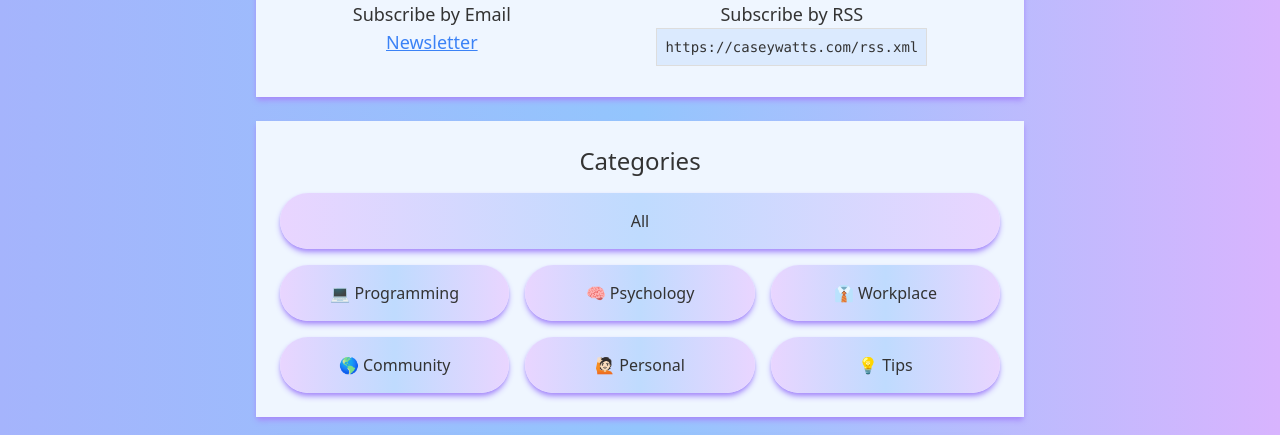
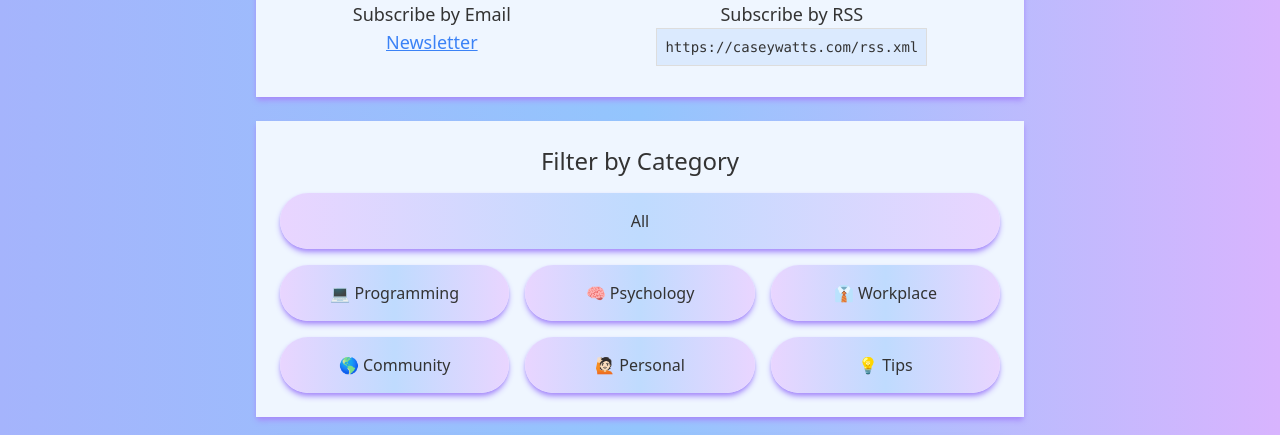
Before and after one commit to caseywatts/caseywatts-blog, an Astro site: page /blog in a window 1280 px wide. Shown: the part 180-615 px from the top of the page. Built offline with nearby package versions, Linux system fonts and the light colour scheme; Astro itself is replaced by a stand-in of ours; some packages are replaced by stand-ins of ours.

Commit message:
rename blog categories to filter by category

```diff
--- a/src/components/BlogPostIndex.svelte
+++ b/src/components/BlogPostIndex.svelte
@@ -39,7 +39,7 @@
     </div>
   </div>
   <div class="panel panel-main space-y-4">
-    <h2 class="text-center text-2xl">Categories</h2>
+    <h2 class="text-center text-2xl">Filter by Category</h2>
     <div>
       <button class="button-link block whitespace-nowrap w-full" on:click={updateCategory("")}>All</button>
     </div>
```
